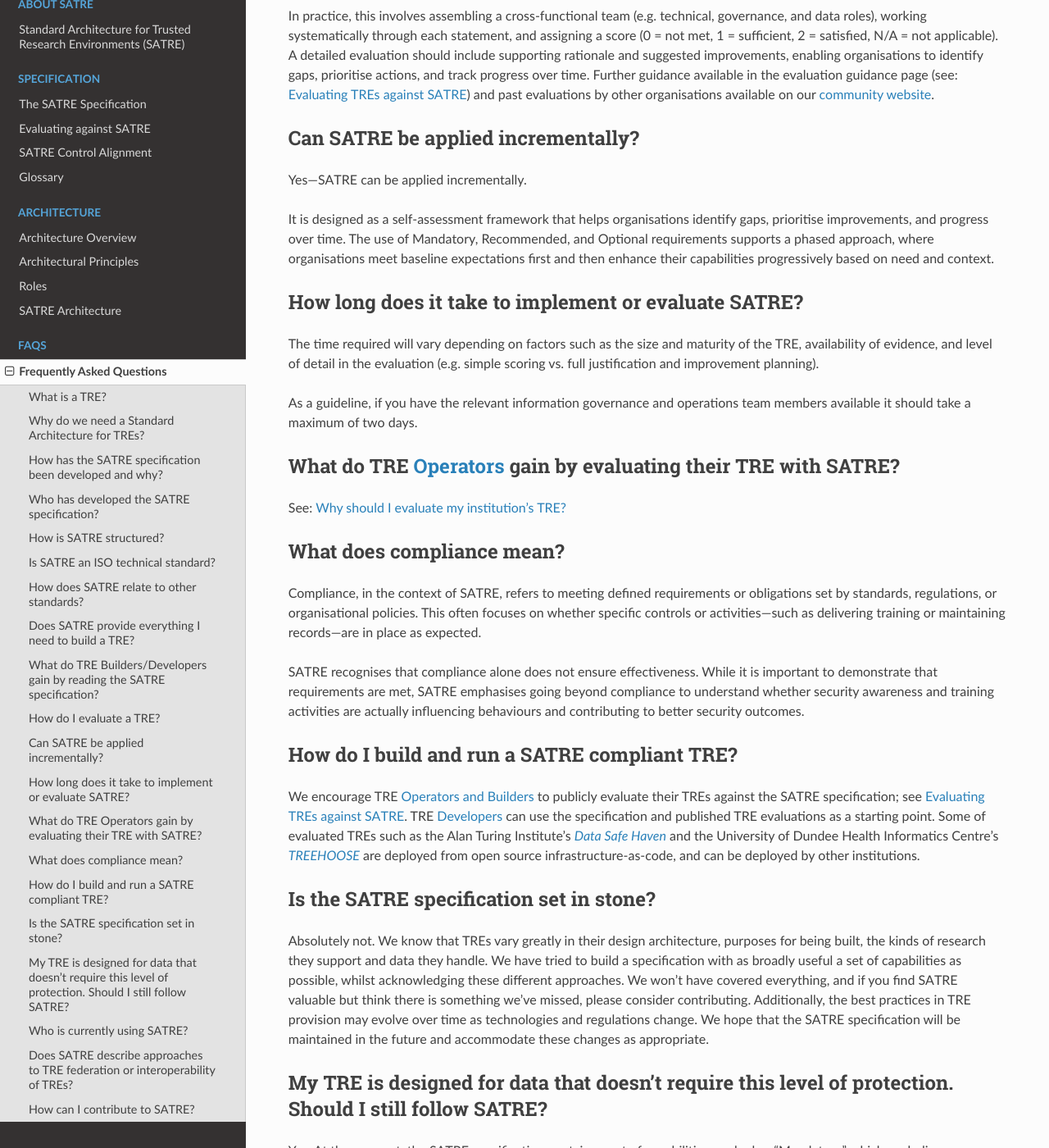
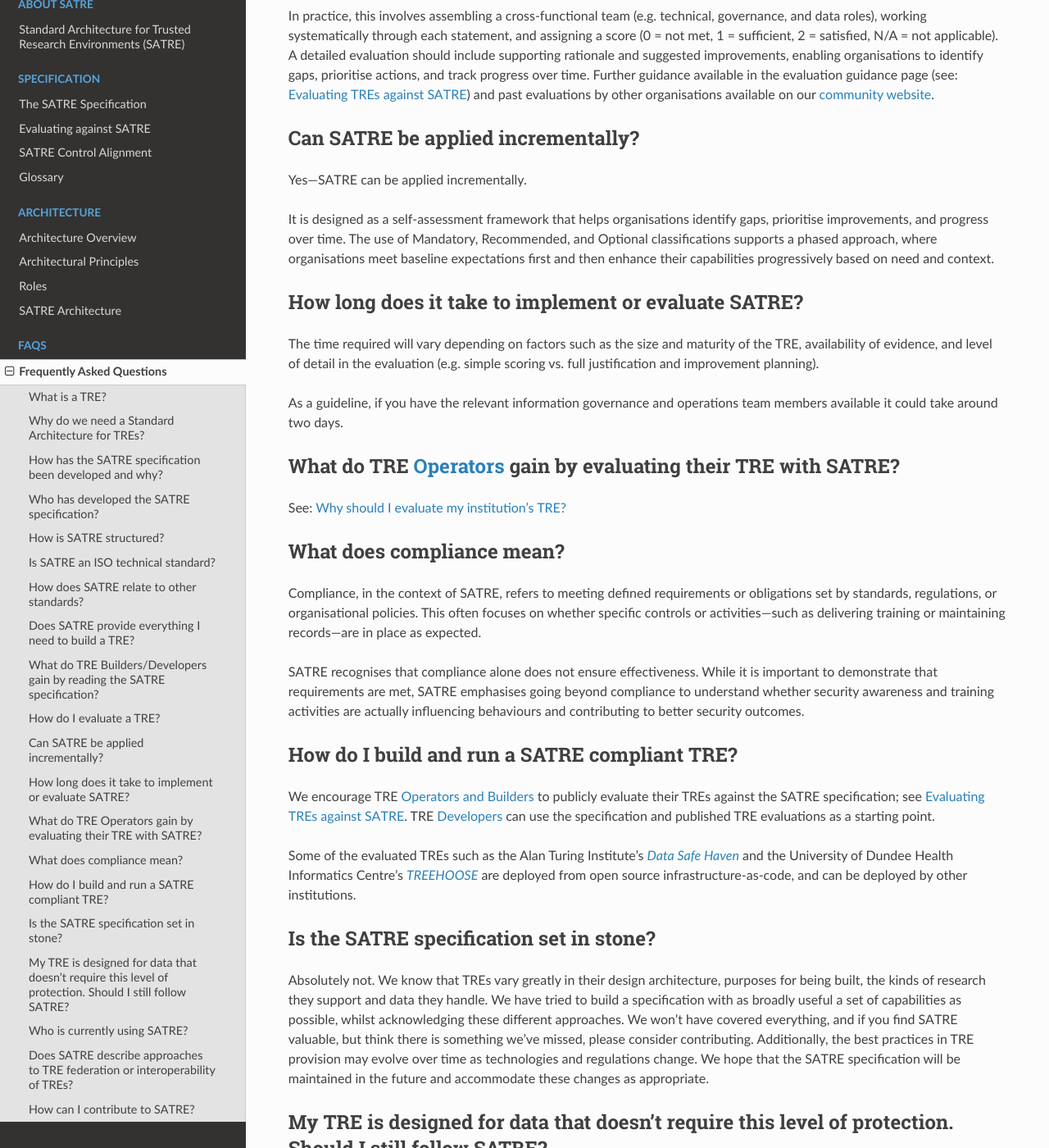
Before and after one commit to sa-tre/satre-specification, a Sphinx documentation site: the page built from docs/source/faqs.md, in a window 1280 px wide and 1400 px high, scrolled down 2824 px. Shown: the whole window at 82% size. Built offline with Sphinx 7.4.7 and the Read the Docs theme 3.1.0, drawn with Linux system fonts in a browser that asks for light colours; some of the changed text lies outside the part shown.

Commit message:
Add another few improvements after a validation by copilot

```diff
--- a/docs/source/faqs.md
+++ b/docs/source/faqs.md
@@ -66,7 +66,7 @@ SATRE is structured as a specification that defines the key capabilities require
 Four of these pillars are relevant to all TREs (information governance, computing technology, data management, supporting capabilities), and a fifth pillar covers federated TREs.
 Together, these provide a consistent way to understand how a TRE should function across all aspects of its operation.
 
-The specification is hierarchical: high-level principles and pillars are broken down into capabilities, which are then expressed as individual requirements (statements). These statements are classified (e.g. mandatory, recommended, optional) and used as the basis for evaluation, allowing organisations to assess implementation in a structured and comparable way.
+The specification is hierarchical: high-level principles and pillars are broken down into capabilities, which are then expressed as individual requirements (statements). These statements are classified (e.g. Mandatory, Recommended, Optional) and used as the basis for evaluation, allowing organisations to assess implementation in a structured and comparable way.
 
 (is_standard)=
 
@@ -115,7 +115,7 @@ In practice, this involves assembling a cross‑functional team (e.g. technical,
 
 Yes—SATRE can be applied incrementally.
 
-It is designed as a self‑assessment framework that helps organisations identify gaps, prioritise improvements, and progress over time. The use of Mandatory, Recommended, and Optional requirements supports a phased approach, where organisations meet baseline expectations first and then enhance their capabilities progressively based on need and context.
+It is designed as a self‑assessment framework that helps organisations identify gaps, prioritise improvements, and progress over time. The use of Mandatory, Recommended, and Optional classifications supports a phased approach, where organisations meet baseline expectations first and then enhance their capabilities progressively based on need and context.
 
 (how_long)=
 
@@ -123,7 +123,7 @@ It is designed as a self‑assessment framework that helps organisations identif
 
 The time required will vary depending on factors such as the size and maturity of the TRE, availability of evidence, and level of detail in the evaluation (e.g. simple scoring vs. full justification and improvement planning).
 
-As a guideline, if you have the relevant information governance and operations team members available it should take a maximum of two days.
+As a guideline, if you have the relevant information governance and operations team members available it could take around two days.
 
 (operator_gain)=
 
@@ -145,7 +145,8 @@ SATRE recognises that compliance alone does not ensure effectiveness. While it i
 
 We encourage TRE {ref}`Operators and Builders <infrastructure_roles>` to publicly evaluate their TREs against the SATRE specification; see {ref}`evaluation`.
 TRE {ref}`Developers <infrastructure_roles>` can use the specification and published TRE evaluations as a starting point.
-Some of evaluated TREs such as the Alan Turing Institute's _[Data Safe Haven](https://data-safe-haven.readthedocs.io/en/latest/)_ and the University of Dundee Health Informatics Centre's _[TREEHOOSE](https://github.com/HicResearch/TREEHOOSE/)_ are deployed from open source infrastructure-as-code, and can be deployed by other institutions.
+
+Some of the evaluated TREs such as the Alan Turing Institute's _[Data Safe Haven](https://data-safe-haven.readthedocs.io/en/latest/)_ and the University of Dundee Health Informatics Centre's _[TREEHOOSE](https://github.com/HicResearch/TREEHOOSE/)_ are deployed from open source infrastructure-as-code, and can be deployed by other institutions.
 
 (set_in_stone)=
 
@@ -154,7 +155,7 @@ Some of evaluated TREs such as the Alan Turing Institute's _[Data Safe Haven](ht
 Absolutely not.
 We know that TREs vary greatly in their design architecture, purposes for being built, the kinds of research they support and data they handle.
 We have tried to build a specification with as broadly useful a set of capabilities as possible, whilst acknowledging these different approaches.
-We won't have covered everything, and if you find SATRE valuable but think there is something we've missed, please consider {ref}`contributing <contributing>`.
+We won't have covered everything, and if you find SATRE valuable, but think there is something we've missed, please consider {ref}`contributing <contributing>`.
 Additionally, the best practices in TRE provision may evolve over time as technologies and regulations change.
 We hope that the SATRE specification will be maintained in the future and accommodate these changes as appropriate.
 
@@ -190,4 +191,4 @@ As of v2.0, SATRE includes a Federation Pillar which provides a framework for es
 
 You can contribute to SATRE by engaging with the community and helping to improve the specification. This includes providing feedback, sharing your organisation’s evaluations, raising issues or suggestions via the [SATRE GitHub repositories](https://github.com/sa-tre/satre-specification), and participating in community discussions and events.
 
-SATRE is community-led, so contributions from TRE operators, developers, and users are actively encouraged to help refine and evolve the framework over time. Our [community website](https://satre.uktre.org/en/) has a list of resources for following our project and connecting with us.
+SATRE is community-led, so contributions from TRE Operators, Developers, and Users are actively encouraged to help refine and evolve the framework over time. Our [community website](https://satre.uktre.org/en/) has a list of resources for following our project and connecting with us.
```
Also changed, not shown: other parts of docs/source/faqs.md (+2 -2 lines).
